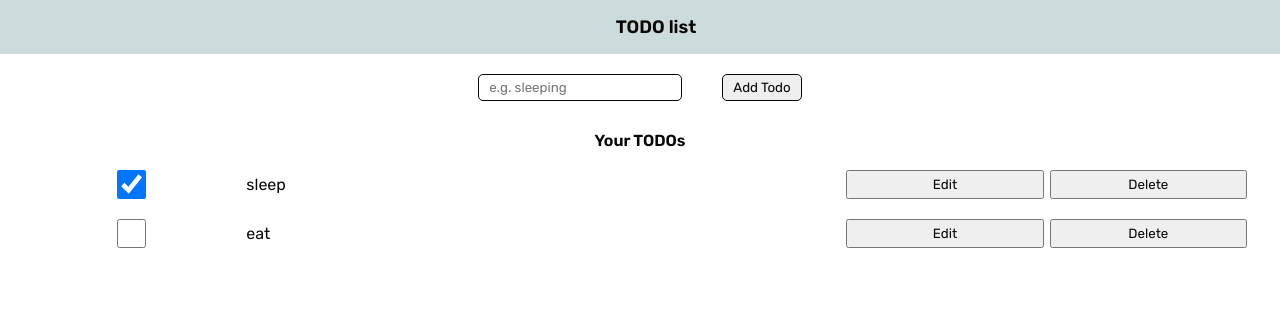
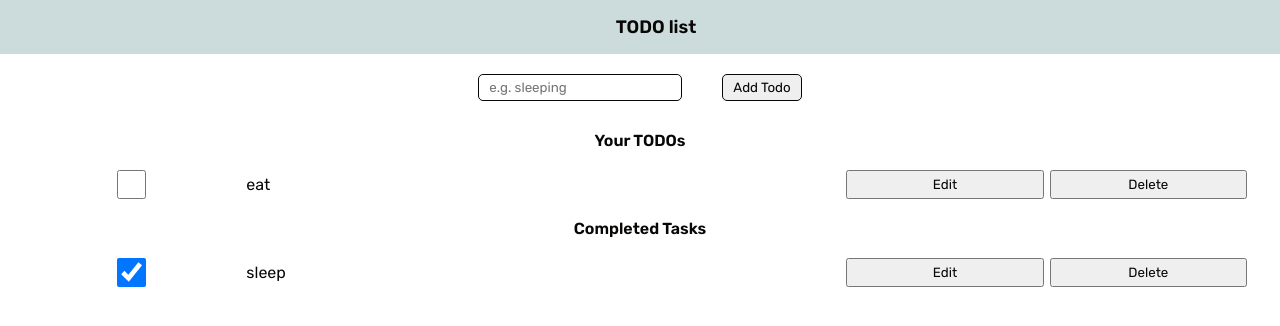
Before and after one commit to katab99/todo-list, a React (Vite) app: page / in a window 1280 px wide. Both pictures are taken after a click on the checkbox "sleep". Shown: the top 326 px of the page. Built offline with nearby package versions, Linux system fonts and the light colour scheme.

Commit message:
Create `Completed Task List`

```diff
--- a/src/components/Main.jsx
+++ b/src/components/Main.jsx
@@ -1,27 +1,31 @@
 import { useState } from "react";
 import { nanoid } from "nanoid"
+import Task from "./Task.jsx";
 
 export default function Main() {
-	const [todoList, setTodoList] = useState([
+	const [taskList, setTaskList] = useState([
 		{id : nanoid(), task : "sleep", isCompleted: false },
 		{id: nanoid(), task : "eat", isCompleted: false },]);
 
-	const todoListItems = todoList.map((item) => {
-		return (
-			<li key={item.id} className="list-item">
-				<input type="checkbox" id={item.id} className="checkbox" checked={item.isCompleted} onChange={() => toggleCheck(item.id)} />
-				<label htmlFor={item.id}>
-					{item.task}
-				</label>
-				<button onClick={editTask} className="edit-button">Edit</button>
-				<button onClick={() => deleteTask(item.id)} className="delete-button">Delete</button>
-			</li>
-		);
-	});
+	function divideTaskList(isCompletedList) {
+		return taskList
+			.filter((item) => item.isCompleted === isCompletedList)
+			.map((item) => {
+				return(<Task key={item.id}
+							 item={item}
+							 toggleCheck={() => toggleCheck(item.id)}
+							 editTask = {editTask}
+							 deleteTask = {() => deleteTask(item.id)}
+							  />)
+			})
+	}
+
+	const todoListItems = divideTaskList(false)
+	const completedListItems = divideTaskList(true)
 
 	function addTodo(formData) {
 		const newTodo = formData.get("todo");
-		setTodoList((prevList) => [...prevList, {id: nanoid(), task : newTodo, isCompleted : false}]);
+		setTaskList((prevList) => [...prevList, {id: nanoid(), task : newTodo, isCompleted : false}]);
 	}
 
 	function editTask() {
@@ -29,11 +33,11 @@ export default function Main() {
 	}
 
 	function deleteTask(id) {
-		setTodoList(prevList => prevList.filter((item) => item.id !== id)
+		setTaskList(prevList => prevList.filter((item) => item.id !== id)
 	)}
 
 	function toggleCheck(id) {
-		setTodoList(prevList =>
+		setTaskList(prevList =>
 			(prevList.map((item) => item.id === id ? {...item, isCompleted: !item.isCompleted} : item)))
 	}
 
@@ -44,10 +48,15 @@ export default function Main() {
 				<button className={"add-button"}>Add Todo</button>
 			</form>
 
-			<section className={"todo-list"}>
+			{todoListItems.length > 0 ? <section className="todo-list">
 				<p className="list-title">Your TODOs</p>
 				<ul className="list">{todoListItems}</ul>
-			</section>
+			</section> : null}
+
+			{ completedListItems.length > 0? <section className="todo-list">
+				<p className="list-title">Completed Tasks</p>
+				<ul className="list">{completedListItems}</ul>
+			</section>: null}
 		</main>
 	);
 }
--- /dev/null
+++ b/src/components/Task.jsx
@@ -0,0 +1,12 @@
+export default function Task(props){
+    return(
+        <li key={props.item.id} className="list-item">
+            <input type="checkbox" id={props.item.id} className="checkbox" checked={props.item.isCompleted} onChange={props.toggleCheck} />
+            <label htmlFor={props.item.id}>
+                {props.item.task}
+            </label>
+            <button onClick={props.editTask} className="edit-button">Edit</button>
+            <button onClick={props.deleteTask} className="delete-button">Delete</button>
+        </li>
+    )
+}
```
